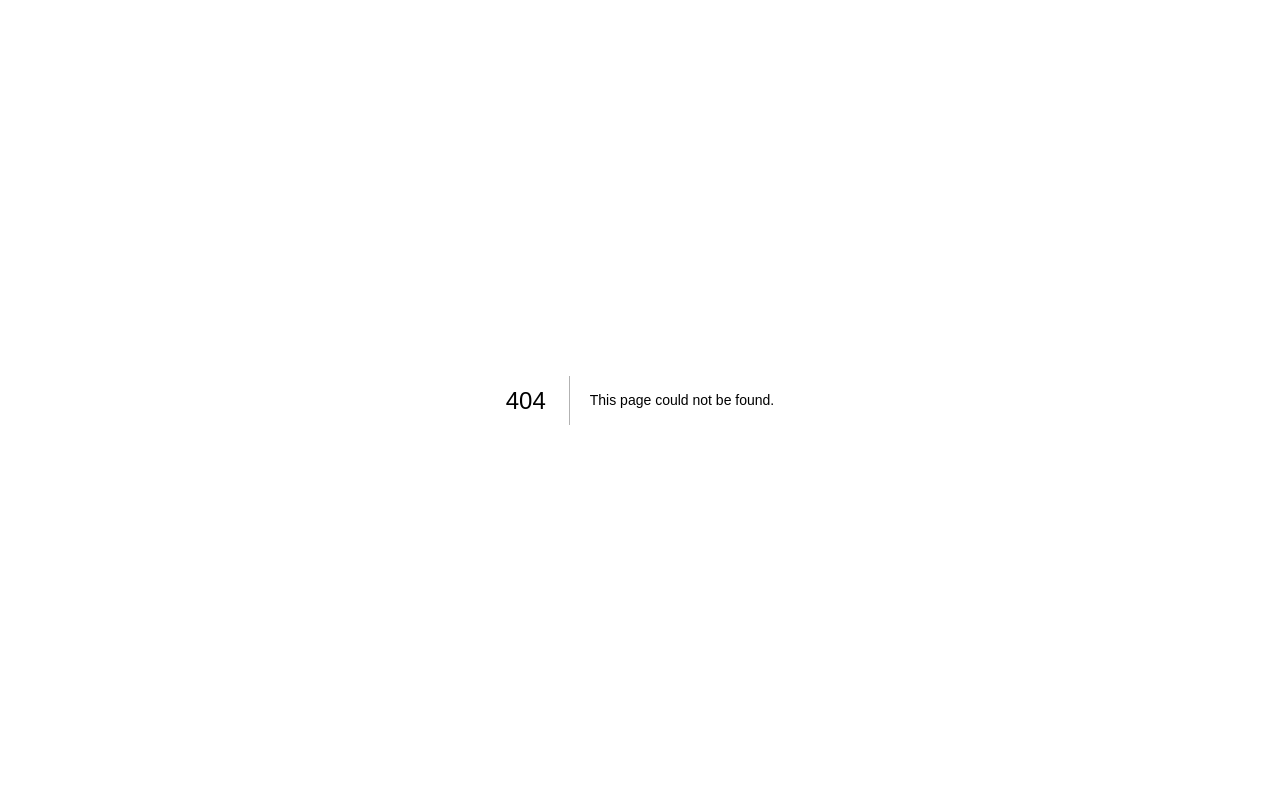
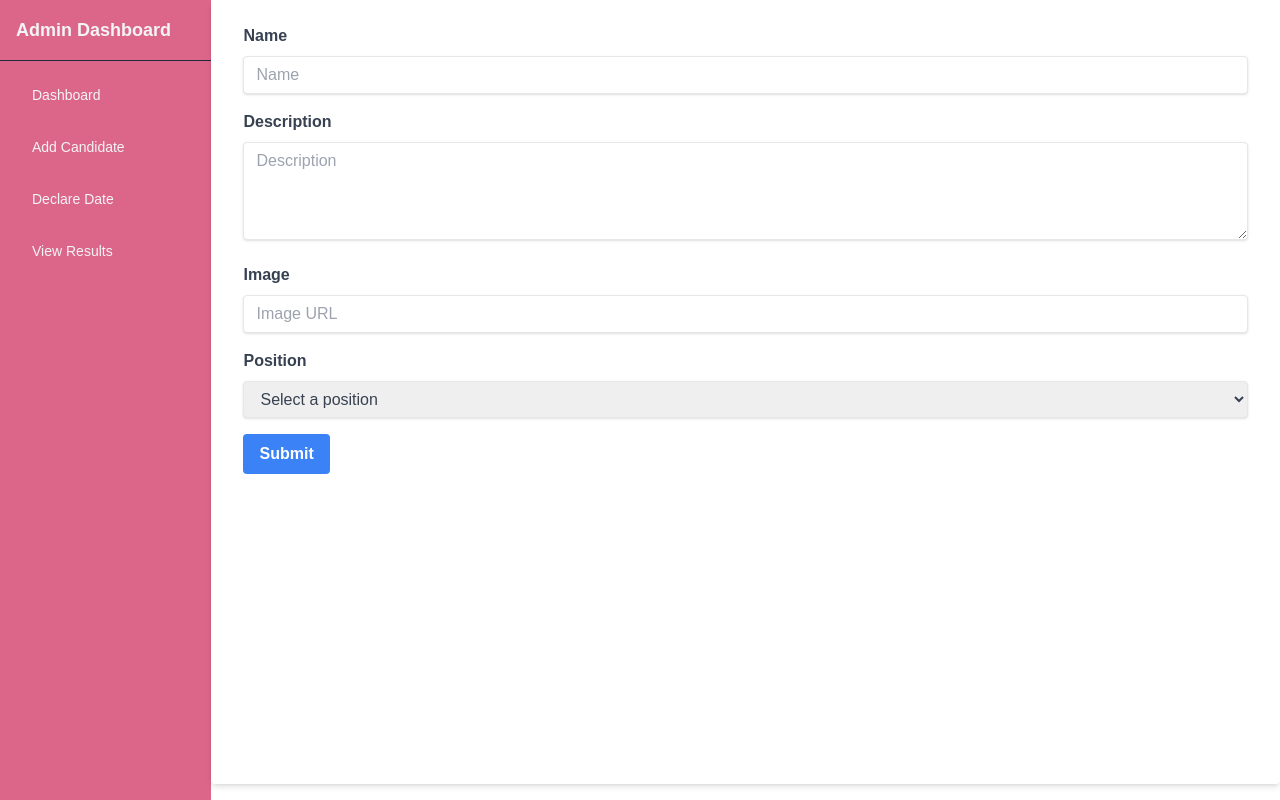
Before and after one commit to Ashin-Amanulla/STV-election-app, a Next.js app in the folder front-end/: page /dashboard/add-candidate in a window 1280 px wide. Before the commit this address had no page. Built offline with nearby package versions, Linux system fonts and the light colour scheme; a web font is replaced by a local one.

Commit message:
admin dashboard and admin menu added

```diff
--- a/front-end/package.json
+++ b/front-end/package.json
@@ -16,12 +16,13 @@
     "moment": "^2.29.4",
     "next": "13.2.4",
     "react": "18.2.0",
+    "react-big-calendar": "^1.6.9",
     "react-dom": "18.2.0",
     "react-icons": "^4.8.0"
   },
   "devDependencies": {
     "autoprefixer": "^10.4.14",
     "postcss": "^8.4.21",
-    "tailwindcss": "^3.3.0"
+    "tailwindcss": "^3.3.1"
   }
 }
--- /dev/null
+++ b/front-end/src/Components/AdminMenu.js
@@ -0,0 +1,53 @@
+import React from 'react'
+import Link from 'next/link';
+function AdminMenu() {
+  return (
+      <div className="bg-[#dc668a] text-gray-100 w-64 flex flex-col">
+        <div className="p-4 border-b border-gray-800">
+          <h2 className="text-lg font-semibold">Admin Dashboard</h2>
+        </div>
+        <nav className="flex-grow">
+          <ul className="p-4">
+          <li className="mb-4">
+            <button
+            className="block py-2 px-4 text-sm hover:bg-gray-700 focus:bg-gray-700 focus:outline-none"
+          >
+            <Link href="/dashboard">
+              Dashboard
+            </Link>
+          </button>
+            </li>
+            <li className="mb-4">
+            <button
+            className="block py-2 px-4 text-sm hover:bg-gray-700 focus:bg-gray-700 focus:outline-none"
+          >
+            <Link href="/dashboard/add-candidate">
+              Add Candidate
+            </Link>
+          </button>
+            </li>
+            <li className="mb-4">
+            <button
+            className="block py-2 px-4 text-sm hover:bg-gray-700 focus:bg-gray-700 focus:outline-none"
+          >
+            <Link href="/dashboard/declare-date">
+              Declare Date
+            </Link>
+          </button>
+            </li>
+            <li className="mb-4">
+            <button
+            className="block py-2 px-4 text-sm hover:bg-gray-700 focus:bg-gray-700 focus:outline-none"
+          >
+            <Link href="/dashboard/view-results">
+              View Results
+            </Link>
+            </button>
+            </li>
+          </ul>
+        </nav>
+      </div>
+  )
+}
+
+export default AdminMenu
--- /dev/null
+++ b/front-end/src/pages/dashboard.js
@@ -0,0 +1,50 @@
+import React from 'react'
+import { useRouter } from 'next/router'
+import Image from 'next/image';
+import AdminMenu from '@/Components/AdminMenu';
+import Card from '@/Components/Card';
+function Dashboard() {
+    const router = useRouter()
+    const handleDeclareDateClick = () => {
+      router.push('/admin/declare-date')
+    }
+
+    const handleViewResultsClick = () => {
+      router.push('/admin/view-results')
+    }
+
+    const candidates = [
+        {
+            name: 'Maria Smith',
+            desc: 'Frontend Developer',
+            imageUrl: 'https://mdbootstrap.com/img/new/avatars/6.jpg'
+        },
+        {
+            name: 'Darren',
+            desc: 'Fullstack developer',
+            imageUrl: 'https://mdbootstrap.com/img/new/avatars/7.jpg'
+        },
+        {
+            name: 'Ayat Black',
+            desc: 'Backend developer',
+            imageUrl: 'https://mdbootstrap.com/img/new/avatars/8.jpg'
+        }
+    ]
+  return (
+    <div className="flex flex-row h-full lg:h-screen">
+      <AdminMenu/>
+      <div className="flex-grow bg-gray-100 p-4">
+        <h2 className="text-lg font-semibold mb-4">Dashboard</h2>
+        <p className="mb-4">Welcome to the Admin Dashboard</p>
+        <h2 className="text-lg font-semibold mb-4 text-red-500 underline decoration-4">Candidate requests</h2>
+        <div className="grid md:grid-cols-3 gap-6 xl:gap-x-12 cursor-pointer">
+        {candidates.map((candidate, index) => (
+        <Card key={index} {...candidate} btn1="Accept" btn2="Reject"/>
+      ))}
+        </div>
+      </div>
+    </div>
+  )
+}
+
+export default Dashboard
--- /dev/null
+++ b/front-end/src/pages/dashboard/add-candidate.js
@@ -0,0 +1,91 @@
+import AdminMenu from '@/Components/AdminMenu'
+import React,{useState} from 'react'
+
+function Addcandidate() {
+    const [name, setName] = useState('')
+    const [description, setDescription] = useState('')
+    const [image, setImage] = useState('')
+    const [position, setPosition] = useState('')
+    const positions = ['President', 'Vice President', 'Secretary', 'Treasurer', 'Board Member']
+    const handleSubmit = () => {
+        console.log({ name, description, image, position })
+        setName('')
+        setDescription('')
+        setImage('')
+        setPosition('')
+    }
+  return (
+    <div className="flex flex-row h-screen">
+    <AdminMenu />
+    <form onSubmit={handleSubmit} className="bg-white container shadow-md rounded px-8 pt-6 pb-8 mb-4">
+      <div className="mb-4">
+        <label className="block text-gray-700 font-bold mb-2" htmlFor="name">
+          Name
+        </label>
+        <input
+          className="shadow appearance-none border rounded w-full py-2 px-3 text-gray-700 leading-tight focus:outline-none focus:shadow-outline"
+          id="name"
+          type="text"
+          placeholder="Name"
+          value={name}
+          onChange={(e) => setName(e.target.value)}
+        />
+      </div>
+      <div className="mb-4">
+        <label className="block text-gray-700 font-bold mb-2" htmlFor="description">
+          Description
+        </label>
+        <textarea
+          className="shadow appearance-none border rounded w-full py-2 px-3 text-gray-700 leading-tight focus:outline-none focus:shadow-outline"
+          id="description"
+          rows="4"
+          placeholder="Description"
+          value={description}
+          onChange={(e) => setDescription(e.target.value)}
+        ></textarea>
+      </div>
+      <div className="mb-4">
+        <label className="block text-gray-700 font-bold mb-2" htmlFor="image">
+          Image
+        </label>
+        <input
+          className="shadow appearance-none border rounded w-full py-2 px-3 text-gray-700 leading-tight focus:outline-none focus:shadow-outline"
+          id="image"
+          type="text"
+          placeholder="Image URL"
+          value={image}
+          onChange={(e) => setImage(e.target.value)}
+        />
+      </div>
+      <div className="mb-4">
+        <label className="block text-gray-700 font-bold mb-2" htmlFor="position">
+          Position
+        </label>
+        <select
+          className="shadow border rounded w-full py-2 px-3 text-gray-700 leading-tight focus:outline-none focus:shadow-outline"
+          id="position"
+          value={position}
+          onChange={(e) => setPosition(e.target.value)}
+        >
+          <option value="">Select a position</option>
+          {positions.map(position=>{
+              return (
+                <option key={position} value={position}>{position}</option>
+            )
+          })}
+        </select>
+      </div>
+      <div className="flex items-center justify-between">
+        <button
+          className="bg-blue-500 hover:bg-blue-700 text-white font-bold py-2 px-4 rounded focus:outline-none focus:shadow-outline"
+          type="submit"
+        >
+          Submit
+        </button>
+      </div>
+    </form>
+    </div>
+  )
+}
+
+export default Addcandidate
--- /dev/null
+++ b/front-end/src/pages/dashboard/declare-date.js
@@ -0,0 +1,40 @@
+import AdminMenu from '@/Components/AdminMenu'
+import React, { useState } from 'react'
+import moment from 'moment'
+import { Calendar, momentLocalizer } from 'react-big-calendar'
+import 'react-big-calendar/lib/css/react-big-calendar.css'
+const localizer = momentLocalizer(moment)
+function Declaredate() {
+    const [events, setEvents] = useState([])
+
+    const handleSelect = ({ start, end }) => {
+      const title = window.prompt('Enter event title:')
+      if (title) {
+        setEvents([...events, { start, end, title }])
+      }
+    }
+  return (
+    <div className="flex flex-row h-screen">
+        <AdminMenu />
+        <div className="flex flex-col container m-4">
+        <h2 className="text-lg font-semibold mb-4 text-red-500 underline decoration-4">Declare the election date</h2>
+        <div className="w-full max-w-7xl mx-auto p-4">
+      <Calendar
+        selectable
+        localizer={localizer}
+        events={events}
+        startAccessor="start"
+        endAccessor="end"
+        style={{ height: 500 }}
+        onSelectSlot={handleSelect}
+      />
+    </div>
+          {events.map(e => {
+        console.log(e.start);
+    })}
+        </div>
+    </div>
+  )
+}
+
+export default Declaredate
--- /dev/null
+++ b/front-end/src/pages/dashboard/view-results.js
@@ -0,0 +1,41 @@
+import AdminMenu from '@/Components/AdminMenu'
+import React from 'react'
+
+function Viewresults() {
+    const candidates = [
+        { name: 'Candidate 1', position: 'President', votes: 500 },
+        { name: 'Candidate 2', position: 'Vice President', votes: 350 },
+        { name: 'Candidate 3', position: 'Secretary', votes: 200 },
+        { name: 'Candidate 4', position: 'Treasurer', votes: 150 },
+      ]
+  return (
+    <div className="flex flex-row h-screen">
+    <AdminMenu />
+    <div className="flex flex-col m-4">
+    <h2 className="text-lg font-semibold mb-4 text-red-500 underline decoration-4">Results</h2>
+    <div className="overflow-x-auto">
+      <table className="table-auto w-full">
+        <thead>
+          <tr>
+            <th className="px-4 py-2">Name</th>
+            <th className="px-4 py-2">Position</th>
+            <th className="px-4 py-2">Votes</th>
+          </tr>
+        </thead>
+        <tbody>
+          {candidates.map((candidate, index) => (
+            <tr key={index}>
+              <td className="border px-4 py-2">{candidate.name}</td>
+              <td className="border px-4 py-2">{candidate.position}</td>
+              <td className="border px-4 py-2">{candidate.votes}</td>
+            </tr>
+          ))}
+        </tbody>
+      </table>
+    </div>
+    </div>
+    </div>
+  )
+}
+
+export default Viewresults
```
Also changed, not shown: 1 other file (tests, documents, lock files or other folders).
